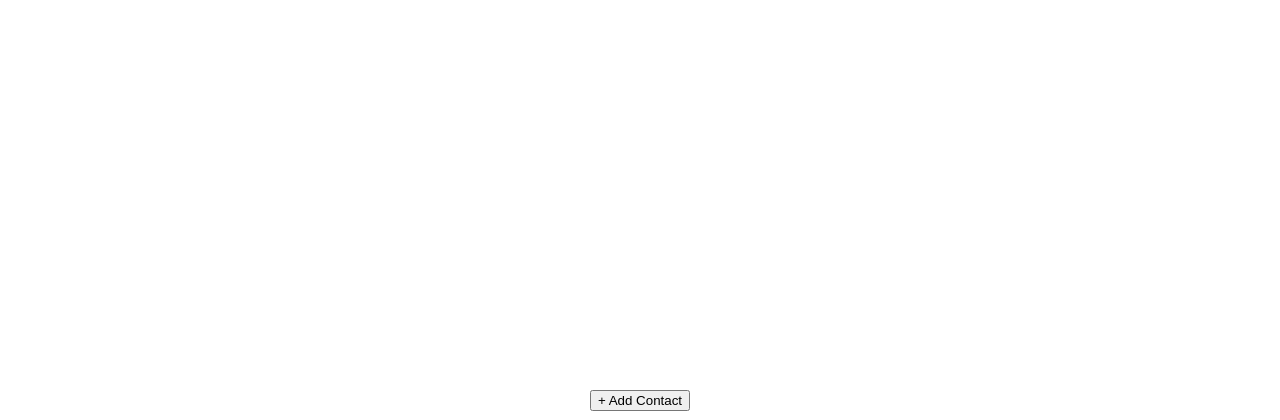
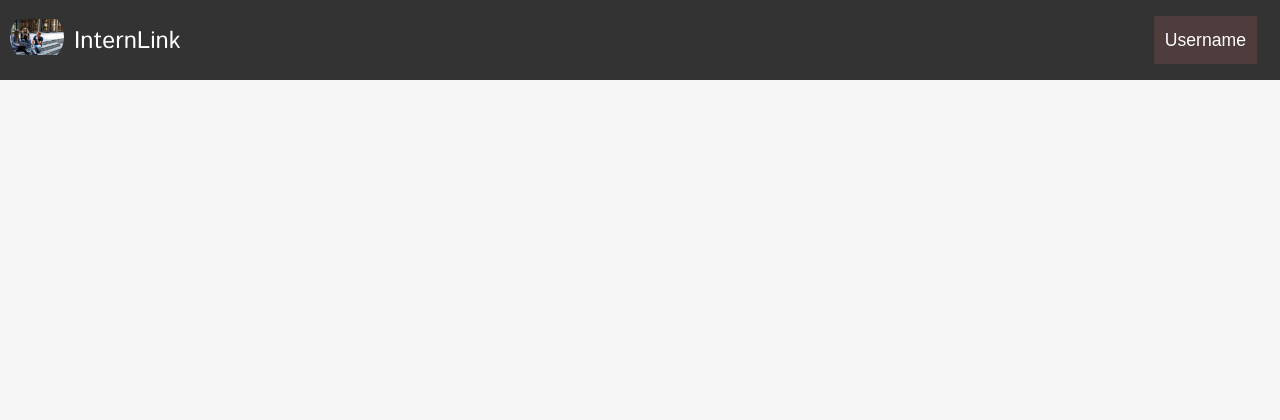
Before and after one commit to daniellandsman1/contact-manager, a PHP site: page /pages/contactPage.html in a window 1280 px wide. Shown: the top 420 px of the page. Run offline with PHP 8.4, Linux system fonts and the light colour scheme.

Commit message:
Stashed changes, added stylesContactPage

```diff
--- a/frontend/pages/contactPage.html
+++ b/frontend/pages/contactPage.html
@@ -4,11 +4,30 @@
     <meta charset="UTF-8" />
     <meta name="viewport" content="width=device-width, initial-scale=1.0" />
     <title>Contact Page</title>
-    <link rel="stylesheet" href="../styles/stylesLogin.css" />
+    <!-- Link to the CSS file -->
+    <link rel="stylesheet" href="../styles/stylesContactPage.css">
     <!-- Istok Web font family -->
-    <link />
+    <link href="https://fonts.googleapis.com/css2?family=Istok+Web:wght@400;700&display=swap" rel="stylesheet">
   </head>
   <body>
+    <navBar class="navBar">
+      <!-- Left circle image -->
+      <div class="navBar-left">
+          <div class="logo">
+              <img src="../gallery/people-talking-on-stairs.jpg" alt="Logo">
+          </div>
+          <p class ="navBar-text">InternLink</p>
+      </div>
+      <!-- Right drop-down menu -->
+      <div class="dropdown" style = "float:right;">
+          <button class="dropbtn" data-label="&equiv;"></button>
+          <div class="dropdown-content">
+              <a href="#">About</a>
+              <a href="#">Contacts</a>
+              <a href="./index.html">Log Out</a>
+          </div>
+      </div>
+  </navBar>
     <div class="container">
       <div class="content-container"></div>
       <div class="navbar"></div>
--- a/frontend/styles/stylesAboutUs.css
+++ b/frontend/styles/stylesContactPage.css
@@ -7,7 +7,7 @@
 }
 
 /* Make sure all elements with potential large sizes stay within the viewport */
-.image-grid, .header, .dropdown-content {
+.navBar, .dropdown-content {
     width: 100%;
     max-width: 100%;
 }
@@ -26,8 +25,8 @@
     background-color: #f5f5f5;
 }
 
-/* Header styling */
-.header {
+/* navBar styling */
+.navBar {
     display: flex;
     justify-content: space-between; /* Distribute elements on both sides */
     align-items: center;
@@ -40,14 +39,14 @@
 }
 
 /* Left section containing logo and title */
-.header-left {
+.navBar-left {
     display: flex;
     align-items: center;
     gap: 10px; /* Space between the logo and text */
 }
 
-.header-text {
-    font-size: calc(0.5 * 6vh); /* Set font size relative to header's height */
+.navBar-text {
+    font-size: calc(0.5 * 6vh); /* Set font size relative to navBar's height */
     line-height: 1; /* Remove extra spacing inside the text */
     white-space: nowrap;
     overflow: hidden;
```
Also changed, not shown: other parts of frontend/styles/stylesContactPage.css (+2 -45 lines), frontend/pages/aboutUs.html (+5 -5 lines).
